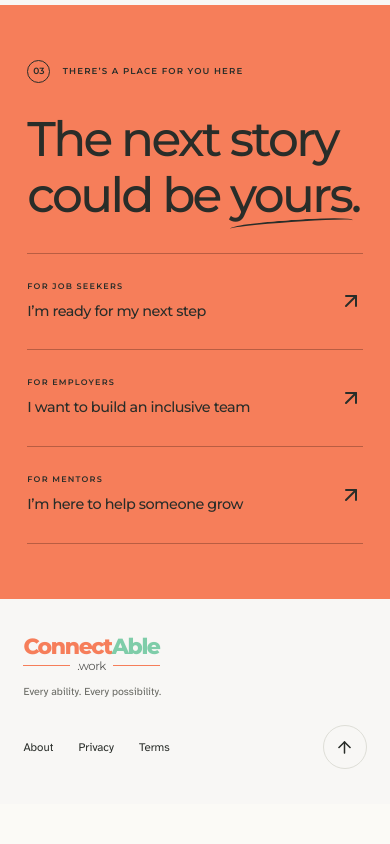
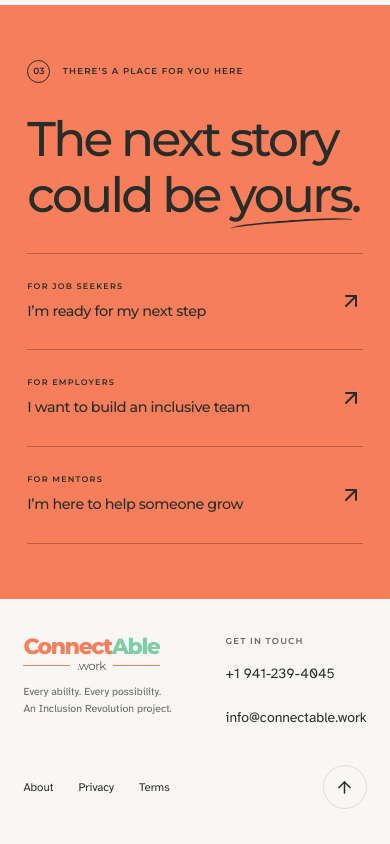
Before and after one commit to riyadoshi014-commits/Shipyard-Pine-View, a Next.js app: page / in a window 390 px wide. Shown: the part 6478-7322 px from the top of the page. Before the commit the page ends 7282 px from the top, so only its background shows below. Built offline with nearby package versions, Linux system fonts and the light colour scheme; no server answers.

Commit message:
feat: add company phone and email to public footers

```diff
--- a/src/app/(marketing)/layout.tsx
+++ b/src/app/(marketing)/layout.tsx
@@ -16,8 +16,13 @@ export default function MarketingLayout({ children }: { children: React.ReactNod
         {children}
       </main>
       <footer className="mt-auto border-t bg-muted">
-        <div className="mx-auto flex max-w-6xl flex-col gap-4 px-6 py-8 text-sm sm:flex-row sm:items-center sm:justify-between">
+        <div className="mx-auto flex max-w-6xl flex-col gap-6 px-6 py-8 text-sm lg:flex-row lg:items-start lg:justify-between">
           <p className="font-bold">ConnectAble · an Inclusion Revolution project</p>
+          <address className="flex shrink-0 flex-col not-italic" aria-label="Company contact information">
+            <span className="mb-1 font-bold">Get in touch</span>
+            <a href="tel:+19412394045" className="inline-flex min-h-11 items-center underline-offset-4 hover:underline">+1 941-239-4045</a>
+            <a href="mailto:info@connectable.work" className="inline-flex min-h-11 items-center underline-offset-4 hover:underline">info@connectable.work</a>
+          </address>
           <nav aria-label="Footer">
             <ul className="flex flex-wrap gap-4">
               {LINKS.map((l) => (
--- a/src/components/story-home.module.css
+++ b/src/components/story-home.module.css
@@ -164,7 +164,10 @@
 .roleLinks a:hover > span { text-decoration: underline; text-underline-offset: 4px; }
 .footer { padding: 45px 5.5%; display: flex; align-items: center; justify-content: space-between; gap: 30px; }
 .footer > div > p { font-size: .59rem; color: var(--muted); margin-top: 10px; }
-.footerCredit { color: var(--muted); font-size: .64rem; line-height: 1.8; }
+.footerContact { display: flex; flex-direction: column; font-size: .78rem; font-style: normal; }
+.footerContact > span { color: var(--muted); margin-bottom: 4px; }
+.footerContact > a { display: inline-flex; align-items: center; min-height: 44px; text-underline-offset: 5px; }
+.footerContact > a:hover { text-decoration: underline; }
 .footer nav { display: flex; align-items: center; gap: 27px; font-size: .64rem; }
 .footer nav > a { display: inline-flex; min-height: 44px; align-items: center; }
 .footer nav > a:last-child { width: 44px; border: 1px solid var(--line); justify-content: center; border-radius: 50%; margin-left: 5px; }
@@ -226,7 +229,7 @@
   .communityPhotos { gap: 16px; } .communityPhotos figure > div { height: 210px; } .communityPhotos figcaption { font-size: .65rem; }
   .faq { grid-template-columns: 1fr; gap: 30px; padding-bottom: 65px; } .faq h2 { max-width: none; }
   .finalCta { grid-template-columns: 1fr; gap: 35px; } .roleLinks > a { min-height: 92px; }
-  .footerCredit { display: none; } .footer nav { gap: 17px; }
+  .footer nav { gap: 17px; }
 }
 @media (max-width: 650px) {
   .header { height: 76px; padding: 0 5%; } .header .brandName { font-size: 1.13rem; } .header .brandWork { font-size: .55rem; }
--- a/src/components/story-home.tsx
+++ b/src/components/story-home.tsx
@@ -194,7 +194,15 @@ export function StoryHome({ className = "" }: { className?: string }) {
         <section id="get-started" className={styles.finalCta} aria-labelledby="start-title"><div data-reveal><p className={styles.sectionLabel}><span>03</span> There’s a place for you here</p><h2 id="start-title">The next story<br />could be <span>yours.</span></h2></div><div className={styles.roleLinks} data-reveal><Link href="/signup?role=employee"><span><small>FOR JOB SEEKERS</small>I’m ready for my next step</span><ArrowUpRight aria-hidden="true" /></Link><Link href="/signup?role=employer"><span><small>FOR EMPLOYERS</small>I want to build an inclusive team</span><ArrowUpRight aria-hidden="true" /></Link><Link href="/signup?role=mentor"><span><small>FOR MENTORS</small>I’m here to help someone grow</span><ArrowUpRight aria-hidden="true" /></Link></div></section>
       </main>
 
-      <footer className={styles.footer}><div><Link href="/" className={styles.logoLink} aria-label="ConnectAble.work home"><Wordmark /></Link><p>Every ability. Every possibility.</p></div><p className={styles.footerCredit}>An Inclusion Revolution project.<br />Made for a more connected world.</p><nav aria-label="Footer navigation"><Link href="/about">About</Link><Link href="/privacy">Privacy</Link><Link href="/terms">Terms</Link><a href="#main" aria-label="Back to top"><ArrowRight size={19} className={styles.backToTop} /></a></nav></footer>
+      <footer className={styles.footer}>
+        <div><Link href="/" className={styles.logoLink} aria-label="ConnectAble.work home"><Wordmark /></Link><p>Every ability. Every possibility.<br />An Inclusion Revolution project.</p></div>
+        <address className={styles.footerContact} aria-label="Company contact information">
+          <span className={styles.sectionLabel}>Get in touch</span>
+          <a href="tel:+19412394045">+1 941-239-4045</a>
+          <a href="mailto:info@connectable.work">info@connectable.work</a>
+        </address>
+        <nav aria-label="Footer navigation"><Link href="/about">About</Link><Link href="/privacy">Privacy</Link><Link href="/terms">Terms</Link><a href="#main" aria-label="Back to top"><ArrowRight size={19} className={styles.backToTop} /></a></nav>
+      </footer>
 
       <dialog ref={dialog} className={styles.filmDialog} onCancel={(event) => { event.preventDefault(); closeFilm(); }} onClose={() => { setActiveFilm(null); trigger.current?.focus(); }} aria-labelledby="film-title">
         {film && <div className={styles.filmInner}><div className={styles.filmHeader}><div><p className={styles.sectionLabel}>Stories from our community</p><h2 id="film-title">{film.title}</h2></div><button onClick={closeFilm} aria-label="Close video"><X size={24} /></button></div><video key={film.file} className={film.portrait ? styles.portraitPlayer : styles.landscapePlayer} src={`/stories/${film.file}.mp4`} onLoadedMetadata={(event) => { if (startTime.current) event.currentTarget.currentTime = startTime.current; }} controls autoPlay playsInline preload="metadata"><track kind="captions" src={`/stories/${film.file}.vtt`} srcLang="en" label="English (auto-generated)" />Your browser does not support video. <a href={`/stories/${film.file}.mp4`}>Open the video</a>.</video><p className={styles.captionNote}>English captions are auto-generated and may contain errors. Use the player’s caption control to turn them on.</p></div>}
```
